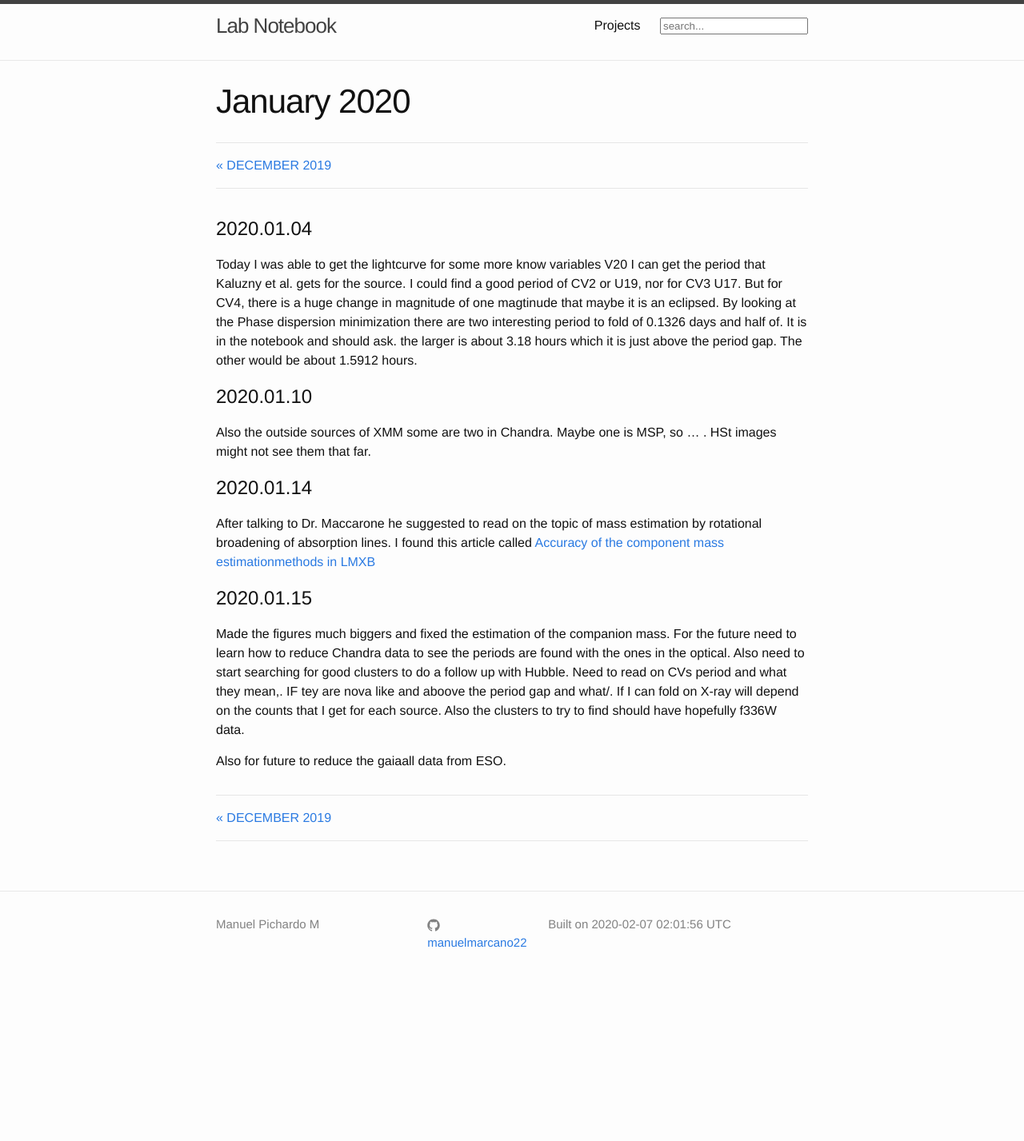
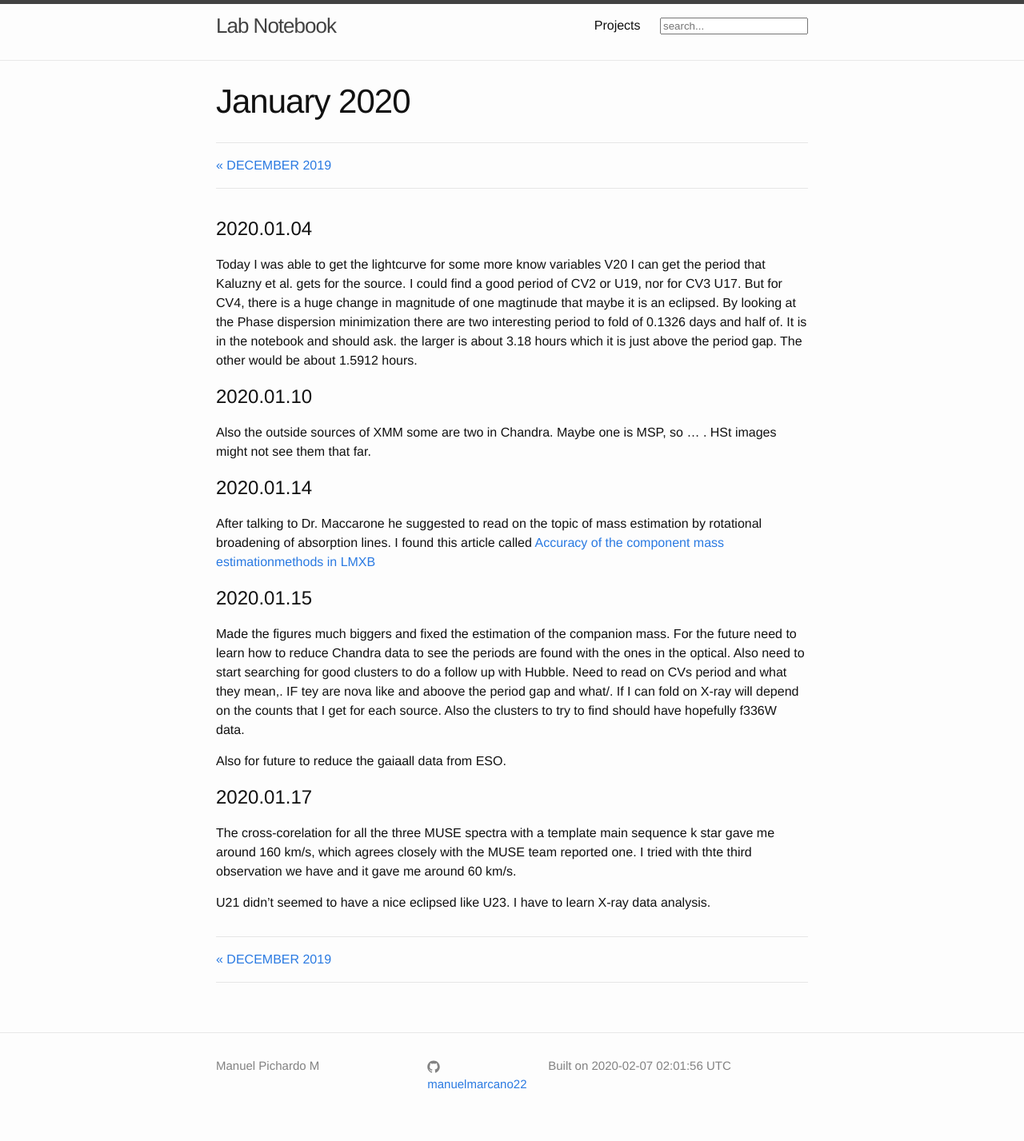
Before and after one commit to manuelmarcano22/Notebook, a Jekyll site: the page built from _posts/2020_01/2020-01-01-January.md, in a window 1280 px wide. Shown: the whole page at 80% size. Built offline with Jekyll 4.4.1, drawn with Linux system fonts in a browser that asks for light colours; before the commit the page ends 1250 px from its top, so only the background shows below that.

```diff
--- a/_posts/2020_01/2020-01-01-January.md
+++ b/_posts/2020_01/2020-01-01-January.md
@@ -24,3 +24,11 @@
 Made the figures much biggers and fixed the estimation of the companion mass. For the future need to learn how to reduce Chandra data to see the periods are found with the ones in the optical. Also need to start searching for good clusters to do a follow up with Hubble. Need to read on CVs period and what they mean,. IF tey are nova like and aboove the period gap and what/. If I can fold on X-ray will depend on the counts that I get for each source. Also the clusters to try to find should have hopefully f336W data.
 
 Also for future to reduce the gaiaall data from ESO.
+
+
+
+# 2020.01.17
+
+The cross-corelation for all the three MUSE spectra with a template main sequence k star gave me around 160 km/s, which agrees closely with the MUSE team reported one. I tried with thte third observation we have and it gave me around 60 km/s.
+
+U21 didn't seemed to have a nice eclipsed like U23. I have to learn X-ray data analysis.
```
